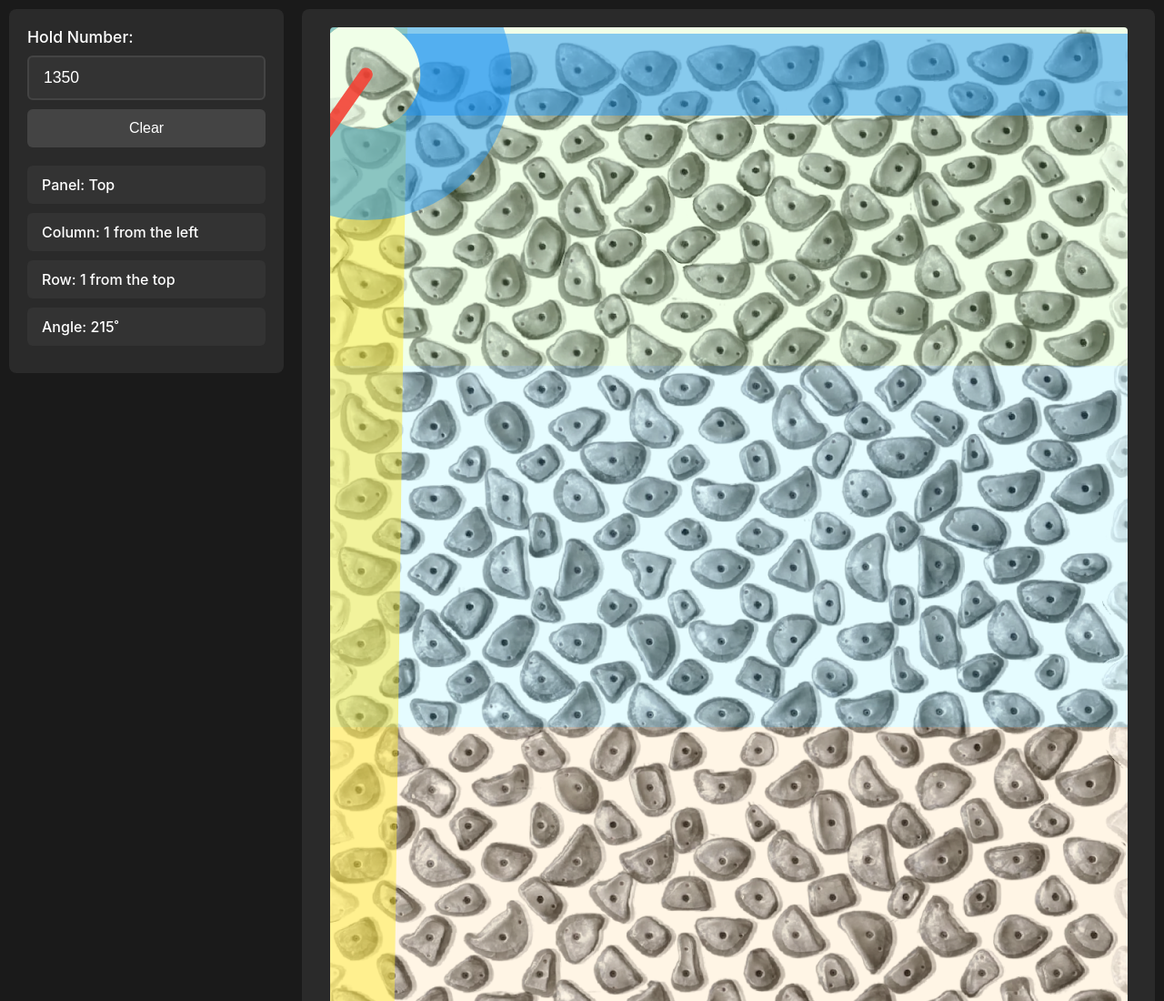
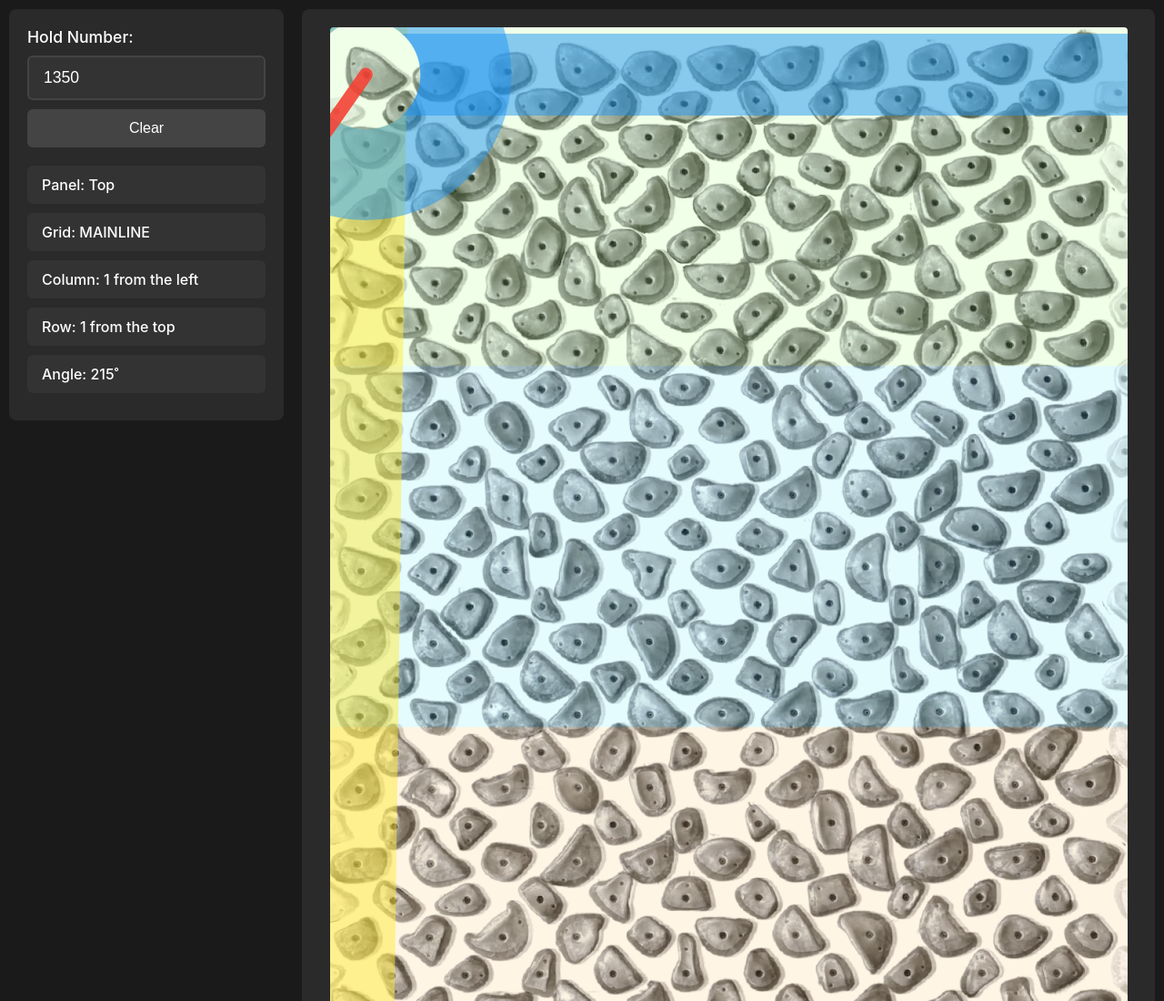
Before and after one commit to DarrenTsung/kilter-hold-lookup, a plain HTML site: page index.html in a window 1280 px wide. Shown: the top 1100 px of the page at 91% size. Drawn offline with Linux system fonts and the light colour scheme.

Commit message:
feat: add grid type display and grid-specific counting
Added separate grid display (MAINLINE/AUX). Row and column positions
now count only within their specific grid rather than across both.
Mainline has 11 columns and separate row counts, AUX has 10 columns
and separate row counts per panel.

```diff
--- a/app.js
+++ b/app.js
@@ -76,6 +76,7 @@ function handleSearch() {
 
 function displayHoldInfo(holdInfo) {
     const panelDisplay = document.getElementById('panel-display');
+    const gridDisplay = document.getElementById('grid-display');
     const columnDisplay = document.getElementById('column-display');
     const rowDisplay = document.getElementById('row-display');
     const angleDisplay = document.getElementById('angle-display');
@@ -84,6 +85,7 @@ function displayHoldInfo(holdInfo) {
     const relativePos = dataParser.getRelativePosition(holdInfo.row, holdInfo.column);
 
     panelDisplay.textContent = `Panel: ${relativePos.panel}`;
+    gridDisplay.textContent = `Grid: ${relativePos.gridType}`;
     columnDisplay.textContent = `Column: ${relativePos.columnText}`;
     rowDisplay.textContent = `Row: ${relativePos.rowText}`;
     angleDisplay.textContent = `Angle: ${holdInfo.angle}`;
@@ -96,6 +98,7 @@ function showError(message) {
 
 function clearDisplay() {
     document.getElementById('panel-display').textContent = '';
+    document.getElementById('grid-display').textContent = '';
     document.getElementById('column-display').textContent = '';
     document.getElementById('row-display').textContent = '';
     document.getElementById('angle-display').textContent = '';
--- a/data-parser.js
+++ b/data-parser.js
@@ -85,34 +85,57 @@ class DataParser {
     }
 
     getRelativePosition(row, column) {
-        // Panel structure:
-        // Top panel (9 rows): R-35, R-34, R-33, R-32, R-31, R-30, R-29, R-28, R-27
-        // Middle panel (10 rows): R-26, R-25, R-24, R-23, R-22, R-21, R-20, R-19, R-18, R-17
-        // Bottom panel (10 rows): R-16, R-15, R-14, R-13, R-12, R-11, R-10, R-9, R-8, R-7
+        // Determine grid type based on column (odd = mainline, even = aux)
+        const colNum = parseInt(column.replace('C-', ''));
+        const isMainline = colNum % 2 === 1;
+        const gridType = isMainline ? 'MAINLINE' : 'AUX';
 
-        const topPanel = ['R-35', 'R-34', 'R-33', 'R-32', 'R-31', 'R-30', 'R-29', 'R-28', 'R-27'];
-        const middlePanel = ['R-26', 'R-25', 'R-24', 'R-23', 'R-22', 'R-21', 'R-20', 'R-19', 'R-18', 'R-17'];
-        const bottomPanel = ['R-16', 'R-15', 'R-14', 'R-13', 'R-12', 'R-11', 'R-10', 'R-9', 'R-8', 'R-7'];
+        // Panel and row definitions separated by grid type
+        const panels = {
+            mainline: {
+                top: ['R-35', 'R-33', 'R-31', 'R-29', 'R-27'],
+                middle: ['R-25', 'R-23', 'R-21', 'R-19', 'R-17'],
+                bottom: ['R-15', 'R-13', 'R-11', 'R-9', 'R-7']
+            },
+            aux: {
+                top: ['R-34', 'R-32', 'R-30', 'R-28'],
+                middle: ['R-26', 'R-24', 'R-22', 'R-20', 'R-18'],
+                bottom: ['R-16', 'R-14', 'R-12', 'R-10', 'R-8']
+            }
+        };
 
+        // Find which panel this row belongs to
+        const gridPanels = isMainline ? panels.mainline : panels.aux;
         let panel = '';
         let relativeRowNumber = 0;
 
-        if (topPanel.includes(row)) {
+        if (gridPanels.top.includes(row)) {
             panel = 'Top';
-            relativeRowNumber = topPanel.indexOf(row) + 1;
-        } else if (middlePanel.includes(row)) {
+            relativeRowNumber = gridPanels.top.indexOf(row) + 1;
+        } else if (gridPanels.middle.includes(row)) {
             panel = 'Middle';
-            relativeRowNumber = middlePanel.indexOf(row) + 1;
-        } else if (bottomPanel.includes(row)) {
+            relativeRowNumber = gridPanels.middle.indexOf(row) + 1;
+        } else if (gridPanels.bottom.includes(row)) {
             panel = 'Bottom';
-            relativeRowNumber = bottomPanel.indexOf(row) + 1;
+            relativeRowNumber = gridPanels.bottom.indexOf(row) + 1;
         }
 
-        // Calculate column position (C-1 -> 1, C-2 -> 2, etc.)
-        const colNum = parseInt(column.replace('C-', ''));
-        const totalColumns = 21;
-        const fromLeft = colNum;
-        const fromRight = totalColumns - colNum + 1;
+        // Calculate column position within the grid
+        // Mainline: C-1, C-3, C-5, ..., C-21 (11 columns)
+        // Aux: C-2, C-4, C-6, ..., C-20 (10 columns)
+        let columnPosition;
+        let totalColumnsInGrid;
+
+        if (isMainline) {
+            columnPosition = Math.floor(colNum / 2) + 1; // C-1->1, C-3->2, C-5->3, etc.
+            totalColumnsInGrid = 11;
+        } else {
+            columnPosition = Math.floor(colNum / 2); // C-2->1, C-4->2, C-6->3, etc.
+            totalColumnsInGrid = 10;
+        }
+
+        const fromLeft = columnPosition;
+        const fromRight = totalColumnsInGrid - columnPosition + 1;
 
         // Use the smaller number
         let columnText;
@@ -124,6 +147,7 @@ class DataParser {
 
         return {
             panel: panel,
+            gridType: gridType,
             rowText: `${relativeRowNumber} from the top`,
             columnText: columnText
         };
--- a/index.html
+++ b/index.html
@@ -23,6 +23,7 @@
 
                 <div class="info-display">
                     <div id="panel-display" class="info-item"></div>
+                    <div id="grid-display" class="info-item"></div>
                     <div id="column-display" class="info-item"></div>
                     <div id="row-display" class="info-item"></div>
                     <div id="angle-display" class="info-item"></div>
```
